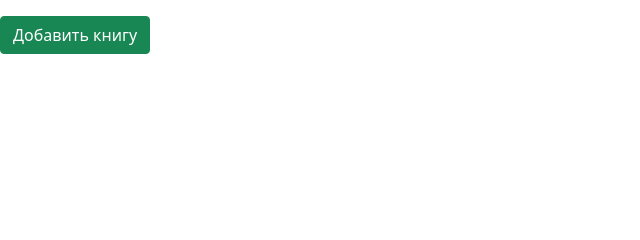
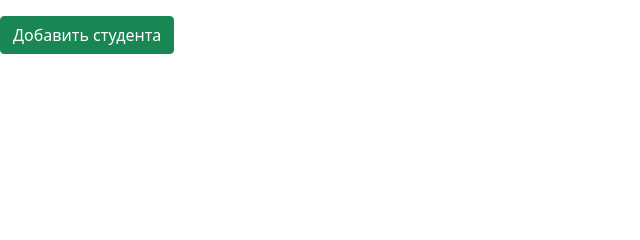
Before and after one commit to alyonakurtse/BD_Student, a Django app: page /students/ in a window 1280 px wide. Shown: the part 502-742 px from the top of the page, without its empty margins (0-640 px from the left). Run offline with Django 4.2, Linux system fonts and the light colour scheme; data that the repository does not hold is empty; some libraries are stand-ins or nearby versions.

Commit message:
Correct in name of button

```diff
--- a/core/templates/core/student_list.html
+++ b/core/templates/core/student_list.html
@@ -28,6 +28,6 @@
     {% endfor %}
   </tbody>
 </table>
-<a href="{% url 'core:student_create' %}" class="btn btn-success"> Добавить книгу</a>
+<a href="{% url 'core:student_create' %}" class="btn btn-success"> Добавить студента</a>
 
 {% endblock %}
```
